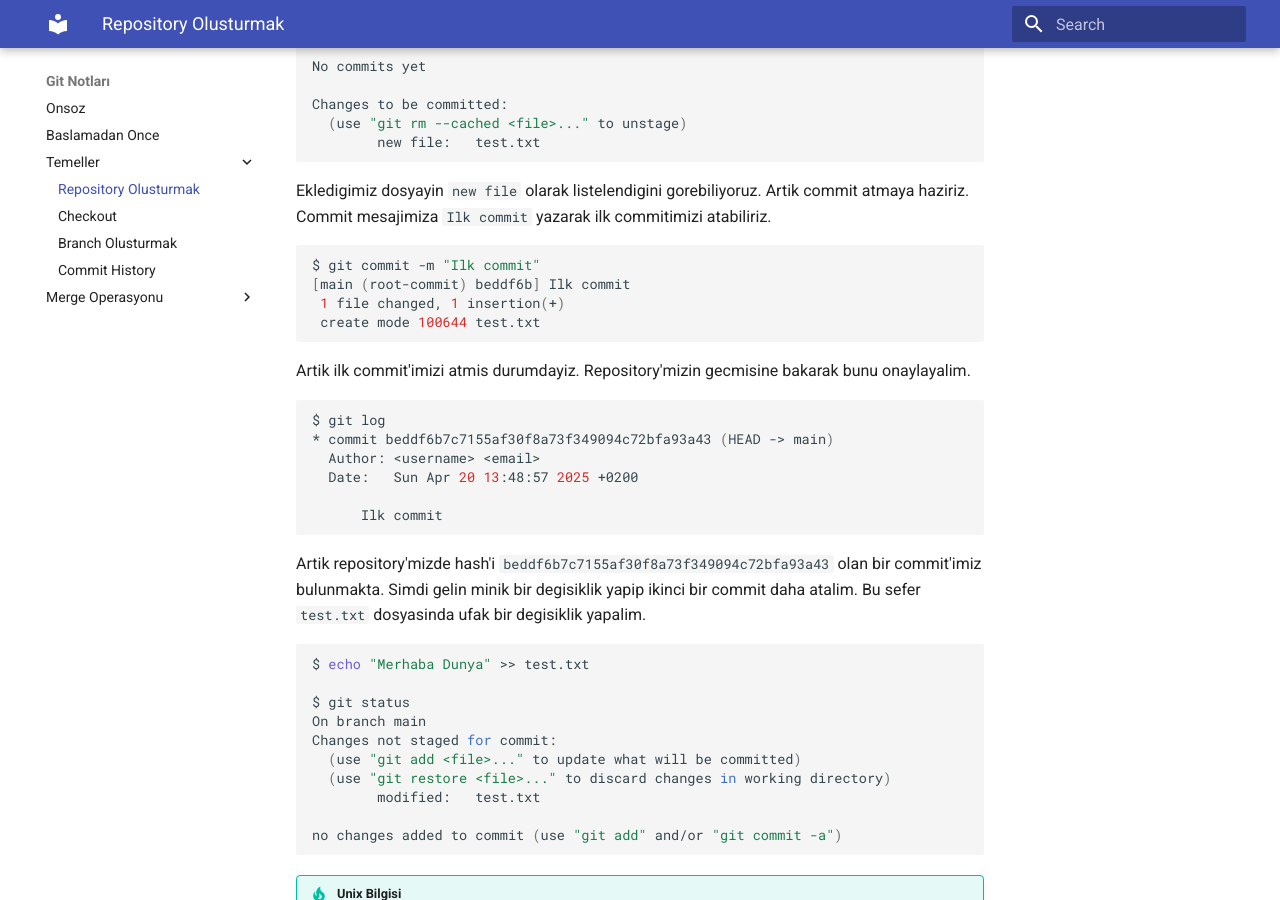
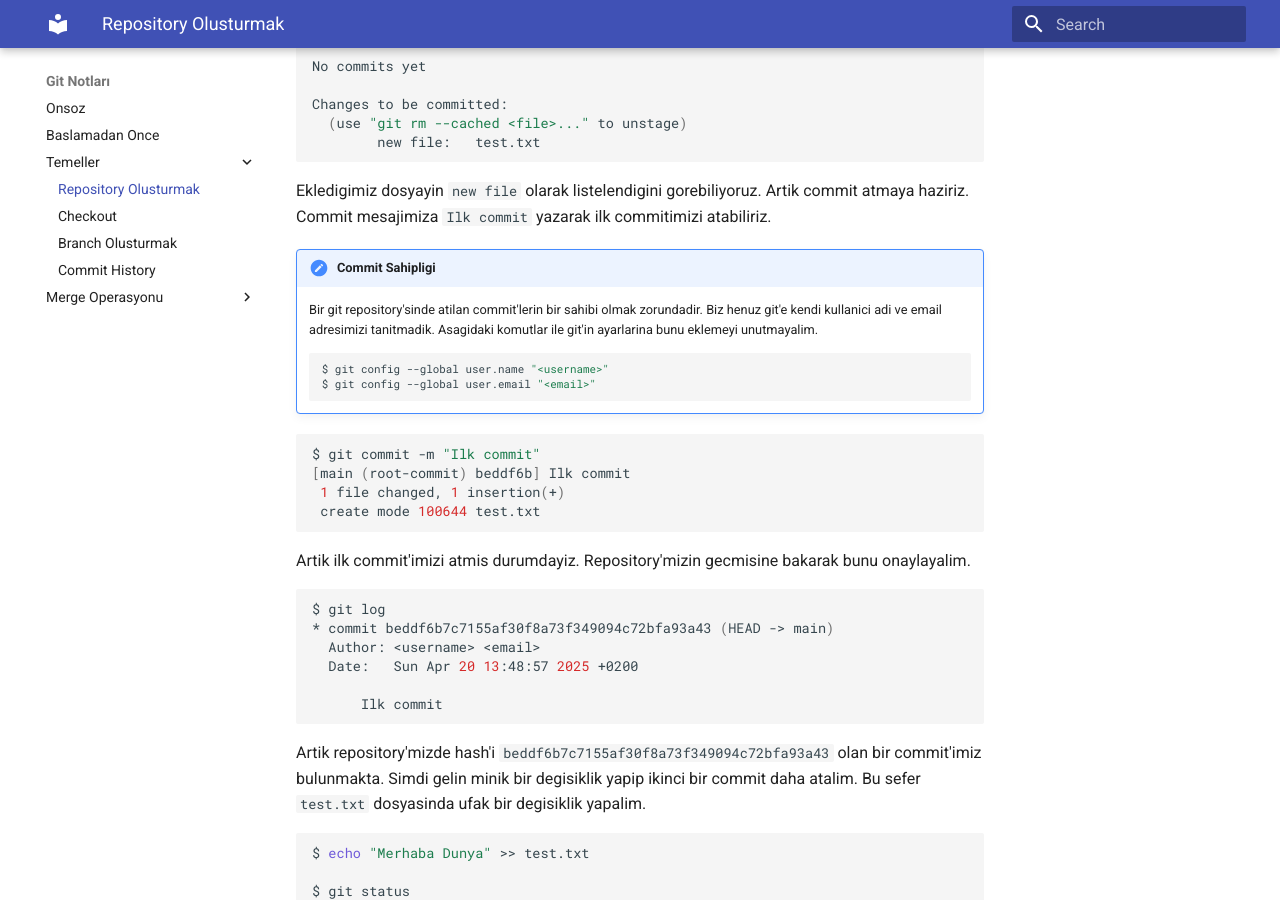
Before and after one commit to buravc/git-kilavuzu, an MkDocs documentation site: the page built from docs/temeller/repository-olusturmak.md, in a window 1280 px wide and 900 px high, scrolled down 2348 px. Built offline with MkDocs 1.6.1 and Material for MkDocs 9.7.7, drawn with Linux system fonts in a browser that asks for light colours.

Commit message:
add git author config setup to repository-olusturmak.md

````diff
--- a/docs/temeller/repository-olusturmak.md
+++ b/docs/temeller/repository-olusturmak.md
@@ -100,6 +100,13 @@ Changes to be committed:
 
 Ekledigimiz dosyayin `new file` olarak listelendigini gorebiliyoruz. Artik commit atmaya haziriz. Commit mesajimiza `Ilk commit` yazarak ilk commitimizi atabiliriz.
 
+!!! note "Commit Sahipligi"
+    Bir git repository'sinde atilan commit'lerin bir sahibi olmak zorundadir. Biz henuz git'e kendi kullanici adi ve email adresimizi tanitmadik. Asagidaki komutlar ile git'in ayarlarina bunu eklemeyi unutmayalim.
+    ```bash
+    $ git config --global user.name "<username>"
+    $ git config --global user.email "<email>"
+    ```
+
 ```bash
 $ git commit -m "Ilk commit"
 [main (root-commit) beddf6b] Ilk commit
````
